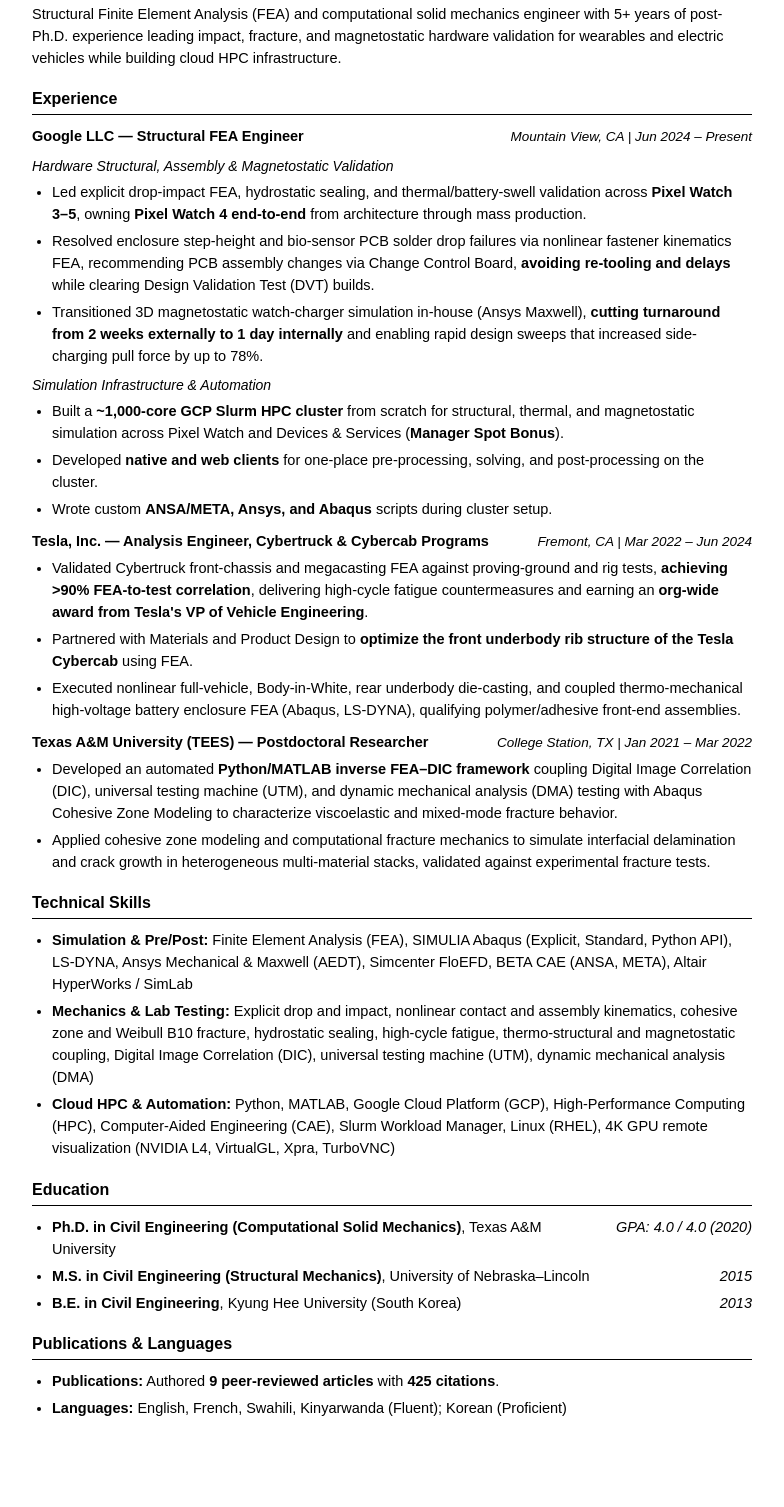
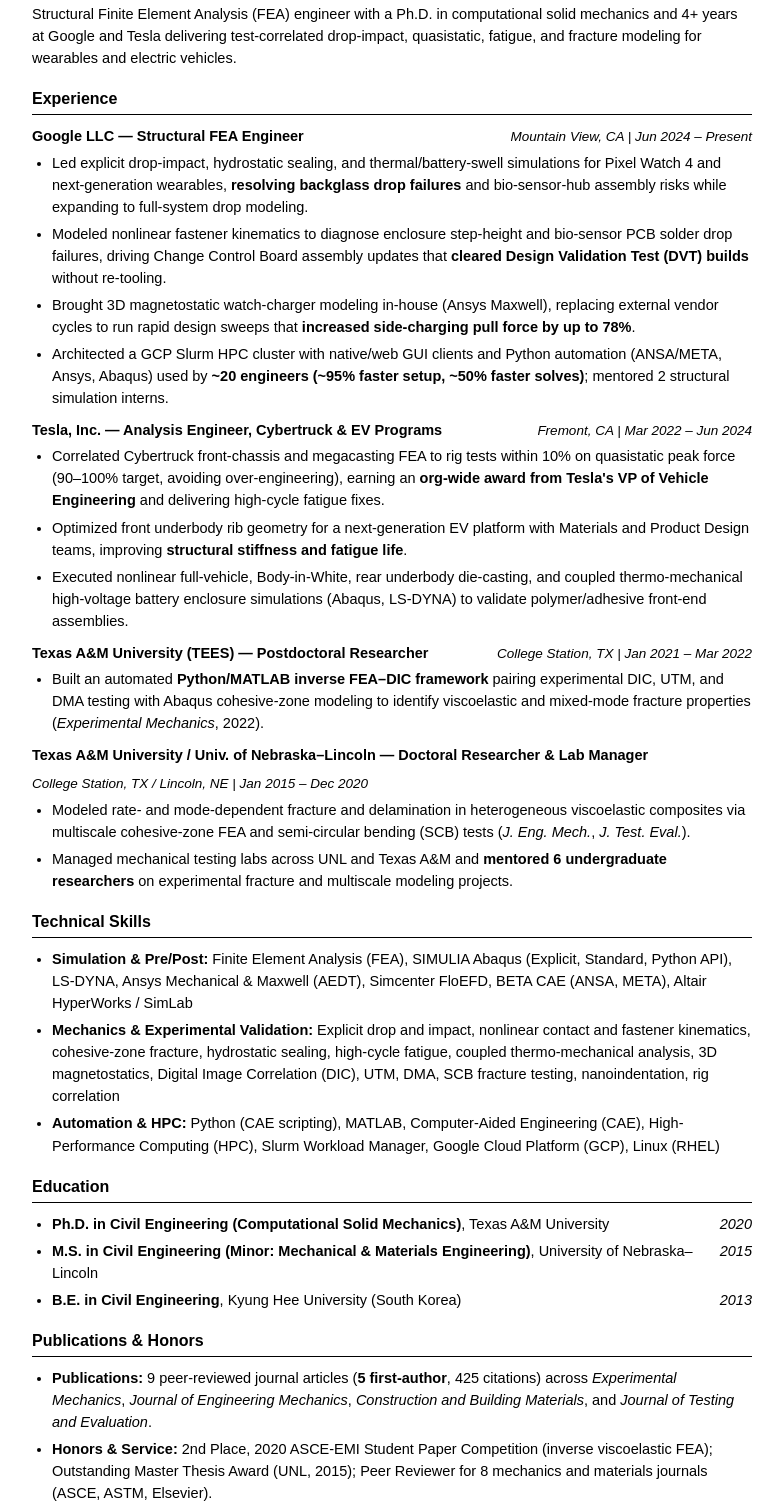
Before and after one commit to gabriron01/gabriron01.github.io, a plain HTML site: page index.html in a window 1280 px wide. Shown: the part 187-1694 px from the top of the page, without its empty margins (248-1032 px from the left). Before the commit the page ends 1670 px from the top, so only its background shows below. Drawn offline with Linux system fonts and the light colour scheme.

Commit message:
Harden resume content, scrub confidential details, add doctoral research and M.S. minor

```diff
--- a/index.html
+++ b/index.html
@@ -5,14 +5,14 @@
   <meta name="viewport" content="width=device-width, initial-scale=1.0" />
   <title>Gabriel Nsengiyumva, Ph.D. — Structural FEA Engineer</title>
   <meta name="author" content="Gabriel Nsengiyumva, Ph.D." />
-  <meta name="description" content="Gabriel Nsengiyumva, Ph.D. — Structural Finite Element Analysis (FEA) and computational solid mechanics engineer with 5+ years of post-Ph.D. experience leading impact, fracture, and magnetostatic hardware validation for wearables and electric vehicles while building cloud HPC infrastructure." />
-  <meta name="keywords" content="Gabriel Nsengiyumva, Structural FEA Engineer, Finite Element Analysis, Computational Solid Mechanics, SIMULIA Abaqus, LS-DYNA, Ansys Maxwell, Magnetostatics, Cohesive Zone Modeling, Fracture Mechanics, Drop Impact, High-Performance Computing, Google Cloud Platform, Slurm, Pixel Watch, Tesla Cybertruck, Tesla Cybercab, Texas A&amp;M University" />
+  <meta name="description" content="Gabriel Nsengiyumva, Ph.D. — Structural Finite Element Analysis (FEA) engineer with a Ph.D. in computational solid mechanics and 4+ years at Google and Tesla delivering test-correlated drop-impact, quasistatic, fatigue, and fracture modeling for wearables and electric vehicles." />
+  <meta name="keywords" content="Gabriel Nsengiyumva, Structural FEA Engineer, Finite Element Analysis, Computational Solid Mechanics, SIMULIA Abaqus, LS-DYNA, Ansys Maxwell, Magnetostatics, Cohesive Zone Modeling, Fracture Mechanics, Drop Impact, High-Performance Computing, Google Cloud Platform, Slurm, Pixel Watch, Tesla Cybertruck, Texas A&amp;M University" />
   <link rel="canonical" href="https://gabriron01.github.io/" />
 
   <!-- OpenGraph / Social Discovery -->
   <meta property="og:type" content="profile" />
   <meta property="og:title" content="Gabriel Nsengiyumva, Ph.D. — Structural FEA Engineer" />
-  <meta property="og:description" content="Structural Finite Element Analysis (FEA) and computational solid mechanics engineer with 5+ years of post-Ph.D. experience leading impact, fracture, and magnetostatic hardware validation for wearables and electric vehicles while building cloud HPC infrastructure." />
+  <meta property="og:description" content="Structural Finite Element Analysis (FEA) engineer with a Ph.D. in computational solid mechanics and 4+ years at Google and Tesla delivering test-correlated drop-impact, quasistatic, fatigue, and fracture modeling for wearables and electric vehicles." />
   <meta property="og:url" content="https://gabriron01.github.io/" />
   <meta name="twitter:card" content="summary" />
   <meta name="twitter:title" content="Gabriel Nsengiyumva, Ph.D. — Structural FEA Engineer" />
@@ -286,7 +286,7 @@
         <a href="https://github.com/gabriron01" target="_blank" rel="noopener">GitHub</a>
       </div>
       <p class="summary">
-        Structural Finite Element Analysis (FEA) and computational solid mechanics engineer with 5+ years of post-Ph.D. experience leading impact, fracture, and magnetostatic hardware validation for wearables and electric vehicles while building cloud HPC infrastructure.
+        Structural Finite Element Analysis (FEA) engineer with a Ph.D. in computational solid mechanics and 4+ years at Google and Tesla delivering test-correlated drop-impact, quasistatic, fatigue, and fracture modeling for wearables and electric vehicles.
       </p>
     </header>
 
@@ -297,29 +297,21 @@
         <span class="role-title">Google LLC — Structural FEA Engineer</span>
         <span class="role-meta">Mountain View, CA | Jun 2024 – Present</span>
       </div>
-
-      <div class="substream">Hardware Structural, Assembly &amp; Magnetostatic Validation</div>
       <ul>
-        <li>Led explicit drop-impact FEA, hydrostatic sealing, and thermal/battery-swell validation across <strong>Pixel Watch 3–5</strong>, owning <strong>Pixel Watch 4 end-to-end</strong> from architecture through mass production.</li>
-        <li>Resolved enclosure step-height and bio-sensor PCB solder drop failures via nonlinear fastener kinematics FEA, recommending PCB assembly changes via Change Control Board, <strong>avoiding re-tooling and delays</strong> while clearing Design Validation Test (DVT) builds.</li>
-        <li>Transitioned 3D magnetostatic watch-charger simulation in-house (Ansys Maxwell), <strong>cutting turnaround from 2 weeks externally to 1 day internally</strong> and enabling rapid design sweeps that increased side-charging pull force by up to 78%.</li>
-      </ul>
-
-      <div class="substream">Simulation Infrastructure &amp; Automation</div>
-      <ul>
-        <li>Built a <strong>~1,000-core GCP Slurm HPC cluster</strong> from scratch for structural, thermal, and magnetostatic simulation across Pixel Watch and Devices &amp; Services (<strong>Manager Spot Bonus</strong>).</li>
-        <li>Developed <strong>native and web clients</strong> for one-place pre-processing, solving, and post-processing on the cluster.</li>
-        <li>Wrote custom <strong>ANSA/META, Ansys, and Abaqus</strong> scripts during cluster setup.</li>
+        <li>Led explicit drop-impact, hydrostatic sealing, and thermal/battery-swell simulations for Pixel Watch 4 and next-generation wearables, <strong>resolving backglass drop failures</strong> and bio-sensor-hub assembly risks while expanding to full-system drop modeling.</li>
+        <li>Modeled nonlinear fastener kinematics to diagnose enclosure step-height and bio-sensor PCB solder drop failures, driving Change Control Board assembly updates that <strong>cleared Design Validation Test (DVT) builds</strong> without re-tooling.</li>
+        <li>Brought 3D magnetostatic watch-charger modeling in-house (Ansys Maxwell), replacing external vendor cycles to run rapid design sweeps that <strong>increased side-charging pull force by up to 78%</strong>.</li>
+        <li>Architected a GCP Slurm HPC cluster with native/web GUI clients and Python automation (ANSA/META, Ansys, Abaqus) used by <strong>~20 engineers (~95% faster setup, ~50% faster solves)</strong>; mentored 2 structural simulation interns.</li>
       </ul>
 
       <div class="role-header">
-        <span class="role-title">Tesla, Inc. — Analysis Engineer, Cybertruck &amp; Cybercab Programs</span>
+        <span class="role-title">Tesla, Inc. — Analysis Engineer, Cybertruck &amp; EV Programs</span>
         <span class="role-meta">Fremont, CA | Mar 2022 – Jun 2024</span>
       </div>
       <ul>
-        <li>Validated Cybertruck front-chassis and megacasting FEA against proving-ground and rig tests, <strong>achieving &gt;90% FEA-to-test correlation</strong>, delivering high-cycle fatigue countermeasures and earning an <strong>org-wide award from Tesla's VP of Vehicle Engineering</strong>.</li>
-        <li>Partnered with Materials and Product Design to <strong>optimize the front underbody rib structure of the Tesla Cybercab</strong> using FEA.</li>
-        <li>Executed nonlinear full-vehicle, Body-in-White, rear underbody die-casting, and coupled thermo-mechanical high-voltage battery enclosure FEA (Abaqus, LS-DYNA), qualifying polymer/adhesive front-end assemblies.</li>
+        <li>Correlated Cybertruck front-chassis and megacasting FEA to rig tests within 10% on quasistatic peak force (90–100% target, avoiding over-engineering), earning an <strong>org-wide award from Tesla's VP of Vehicle Engineering</strong> and delivering high-cycle fatigue fixes.</li>
+        <li>Optimized front underbody rib geometry for a next-generation EV platform with Materials and Product Design teams, improving <strong>structural stiffness and fatigue life</strong>.</li>
+        <li>Executed nonlinear full-vehicle, Body-in-White, rear underbody die-casting, and coupled thermo-mechanical high-voltage battery enclosure simulations (Abaqus, LS-DYNA) to validate polymer/adhesive front-end assemblies.</li>
       </ul>
 
       <div class="role-header">
@@ -327,8 +319,16 @@
         <span class="role-meta">College Station, TX | Jan 2021 – Mar 2022</span>
       </div>
       <ul>
-        <li>Developed an automated <strong>Python/MATLAB inverse FEA–DIC framework</strong> coupling Digital Image Correlation (DIC), universal testing machine (UTM), and dynamic mechanical analysis (DMA) testing with Abaqus Cohesive Zone Modeling to characterize viscoelastic and mixed-mode fracture behavior.</li>
-        <li>Applied cohesive zone modeling and computational fracture mechanics to simulate interfacial delamination and crack growth in heterogeneous multi-material stacks, validated against experimental fracture tests.</li>
+        <li>Built an automated <strong>Python/MATLAB inverse FEA–DIC framework</strong> pairing experimental DIC, UTM, and DMA testing with Abaqus cohesive-zone modeling to identify viscoelastic and mixed-mode fracture properties (<em>Experimental Mechanics</em>, 2022).</li>
+      </ul>
+
+      <div class="role-header">
+        <span class="role-title">Texas A&amp;M University / Univ. of Nebraska–Lincoln — Doctoral Researcher &amp; Lab Manager</span>
+        <span class="role-meta">College Station, TX / Lincoln, NE | Jan 2015 – Dec 2020</span>
+      </div>
+      <ul>
+        <li>Modeled rate- and mode-dependent fracture and delamination in heterogeneous viscoelastic composites via multiscale cohesive-zone FEA and semi-circular bending (SCB) tests (<em>J. Eng. Mech.</em>, <em>J. Test. Eval.</em>).</li>
+        <li>Managed mechanical testing labs across UNL and Texas A&amp;M and <strong>mentored 6 undergraduate researchers</strong> on experimental fracture and multiscale modeling projects.</li>
       </ul>
     </section>
 
@@ -336,8 +336,8 @@
       <h2>Technical Skills</h2>
       <ul>
         <li><strong>Simulation &amp; Pre/Post:</strong> Finite Element Analysis (FEA), SIMULIA Abaqus (Explicit, Standard, Python API), LS-DYNA, Ansys Mechanical &amp; Maxwell (AEDT), Simcenter FloEFD, BETA CAE (ANSA, META), Altair HyperWorks / SimLab</li>
-        <li><strong>Mechanics &amp; Lab Testing:</strong> Explicit drop and impact, nonlinear contact and assembly kinematics, cohesive zone and Weibull B10 fracture, hydrostatic sealing, high-cycle fatigue, thermo-structural and magnetostatic coupling, Digital Image Correlation (DIC), universal testing machine (UTM), dynamic mechanical analysis (DMA)</li>
-        <li><strong>Cloud HPC &amp; Automation:</strong> Python, MATLAB, Google Cloud Platform (GCP), High-Performance Computing (HPC), Computer-Aided Engineering (CAE), Slurm Workload Manager, Linux (RHEL), 4K GPU remote visualization (NVIDIA L4, VirtualGL, Xpra, TurboVNC)</li>
+        <li><strong>Mechanics &amp; Experimental Validation:</strong> Explicit drop and impact, nonlinear contact and fastener kinematics, cohesive-zone fracture, hydrostatic sealing, high-cycle fatigue, coupled thermo-mechanical analysis, 3D magnetostatics, Digital Image Correlation (DIC), UTM, DMA, SCB fracture testing, nanoindentation, rig correlation</li>
+        <li><strong>Automation &amp; HPC:</strong> Python (CAE scripting), MATLAB, Computer-Aided Engineering (CAE), High-Performance Computing (HPC), Slurm Workload Manager, Google Cloud Platform (GCP), Linux (RHEL)</li>
       </ul>
     </section>
 
@@ -347,12 +347,12 @@
         <li>
           <div class="edu-row">
             <span><strong>Ph.D. in Civil Engineering (Computational Solid Mechanics)</strong>, Texas A&amp;M University</span>
-            <span class="edu-gpa">GPA: 4.0 / 4.0 (2020)</span>
+            <span class="edu-gpa">2020</span>
           </div>
         </li>
         <li>
           <div class="edu-row">
-            <span><strong>M.S. in Civil Engineering (Structural Mechanics)</strong>, University of Nebraska–Lincoln</span>
+            <span><strong>M.S. in Civil Engineering (Minor: Mechanical &amp; Materials Engineering)</strong>, University of Nebraska–Lincoln</span>
             <span class="edu-gpa">2015</span>
           </div>
         </li>
@@ -366,10 +366,10 @@
     </section>
 
     <section>
-      <h2>Publications &amp; Languages</h2>
+      <h2>Publications &amp; Honors</h2>
       <ul>
-        <li><strong>Publications:</strong> Authored <strong>9 peer-reviewed articles</strong> with <strong>425 citations</strong>.</li>
-        <li><strong>Languages:</strong> English, French, Swahili, Kinyarwanda (Fluent); Korean (Proficient)</li>
+        <li><strong>Publications:</strong> 9 peer-reviewed journal articles (<strong>5 first-author</strong>, 425 citations) across <em>Experimental Mechanics</em>, <em>Journal of Engineering Mechanics</em>, <em>Construction and Building Materials</em>, and <em>Journal of Testing and Evaluation</em>.</li>
+        <li><strong>Honors &amp; Service:</strong> 2nd Place, 2020 ASCE-EMI Student Paper Competition (inverse viscoelastic FEA); Outstanding Master Thesis Award (UNL, 2015); Peer Reviewer for 8 mechanics and materials journals (ASCE, ASTM, Elsevier).</li>
       </ul>
     </section>
   </main>
```
Also changed, not shown: 3 other files.
